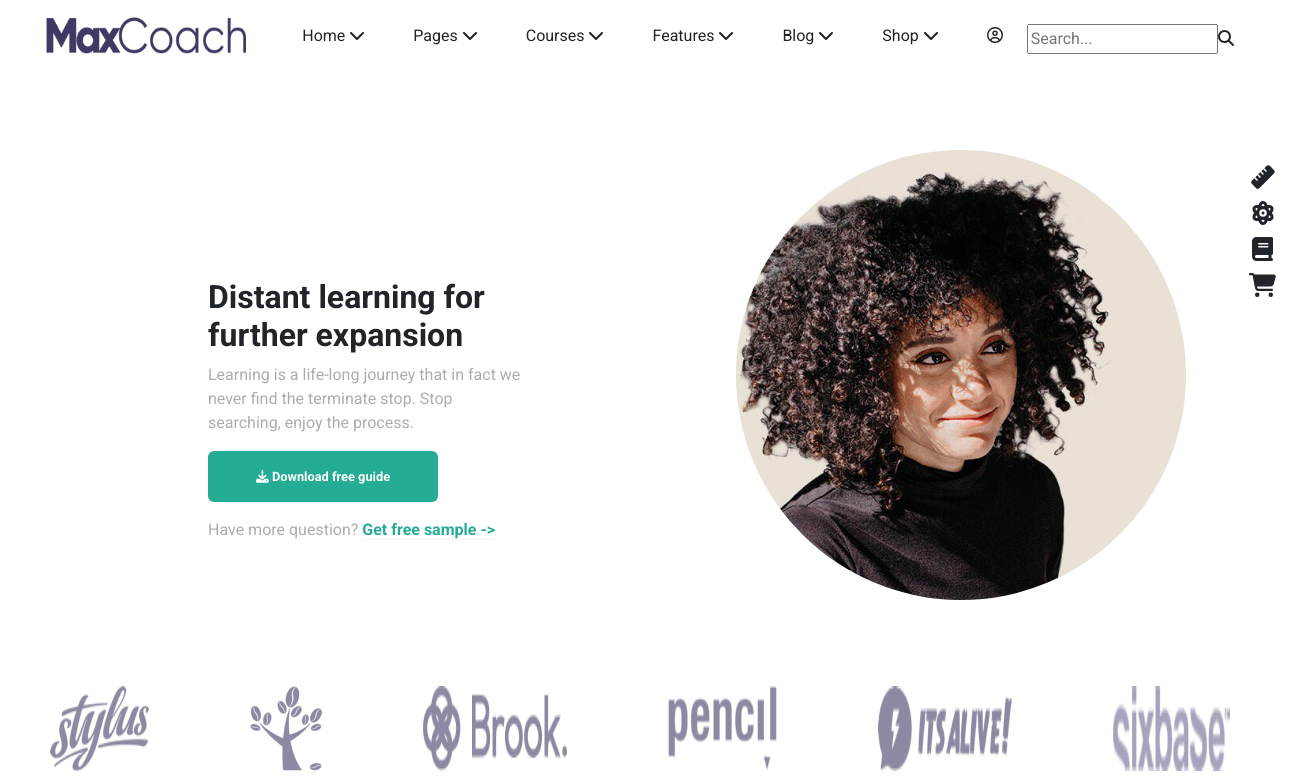
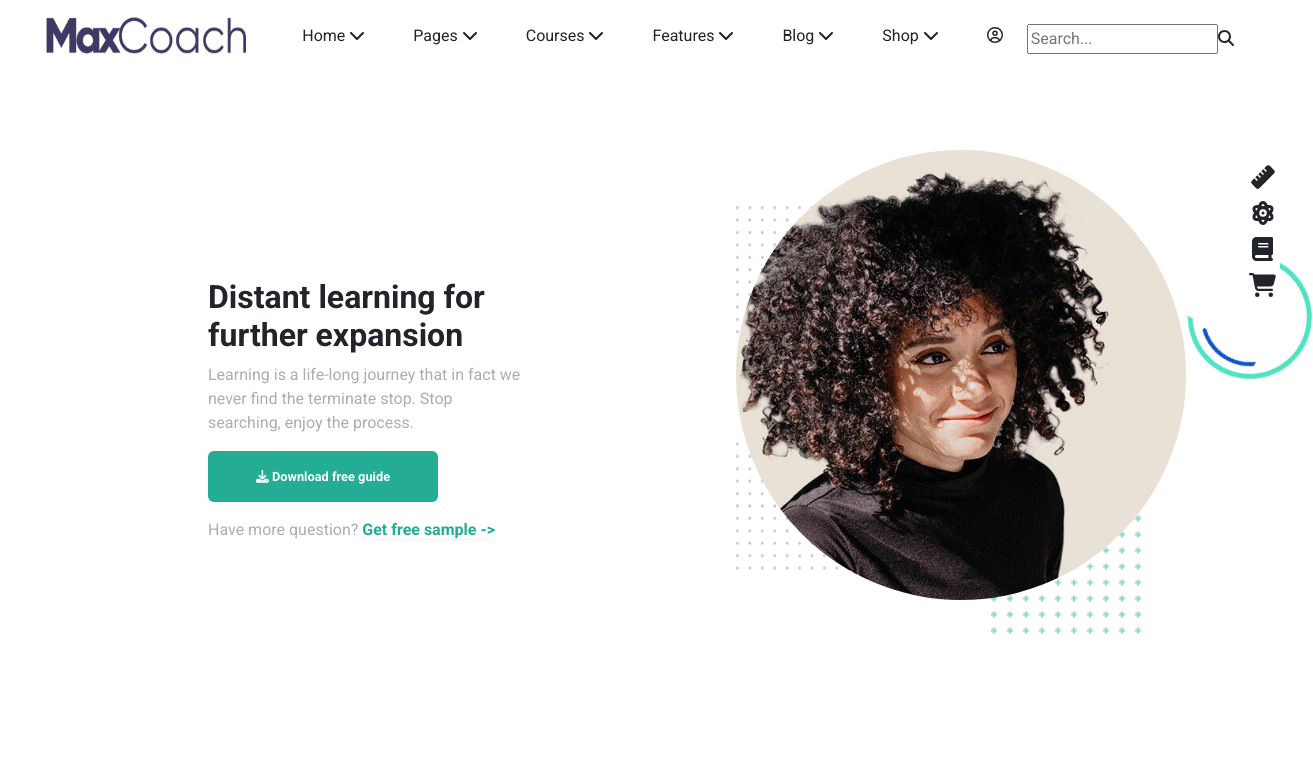
Before and after one commit to CastellucciLuca/proj-html-vuejs, a Vue app: page / in a window 1280 px wide. Shown: the top 780 px of the page, 1313 px wide, since content can reach past the window. Built offline with nearby package versions, Linux system fonts and the light colour scheme.

Commit message:
about-me img backgrounds

```diff
--- a/src/components/main-components/HeroMain.vue
+++ b/src/components/main-components/HeroMain.vue
@@ -24,17 +24,21 @@ export default {
 
                 <p>Have more question? <span class="green fw-bold">Get free sample -></span> </p>
             </div>
-
-            <img src="../../assets/img/about-me-profile-ohm4dxoearqbxny7q3bq1pzbdgofdx0tobbeqcvzd0.jpg" alt="about-me" class="about-me">
-
+            <div class="about-me-imgs position-relative text-center">
+                <img src="../../assets/img/maxcoach-shape-08.png" alt="" class="first-bg">
+                <img src="../../assets/img/maxcoach-shape-08.png" alt="" class="second-bg">
+                <img src="../../assets/img/maxcoach-shape-07-150x150.png" alt="" class="third-bg">
+                <img src="../../assets/img/maxcoach-shape-02.png" alt="" class="fourth-bg">
+                <img src="../../assets/img/about-me-profile-ohm4dxoearqbxny7q3bq1pzbdgofdx0tobbeqcvzd0.jpg" alt="about-me" class="about-me position-relative">
+            </div>
         </div>
-        <div class="wrapped-container d-flex justify-content-around clients">
-            <img src="../../assets/img/client-logo-01.png" alt="" class="client">
-            <img src="../../assets/img/client-logo-02.png" alt="" class="client">
-            <img src="../../assets/img/client-logo-03.png" alt="" class="client">
-            <img src="../../assets/img/client-logo-04.png" alt="" class="client">
-            <img src="../../assets/img/client-logo-05.png" alt="" class="client">
-            <img src="../../assets/img/client-logo-06.png" alt="" class="client">
+        <div class="wrapped-container me-5 p-5">
+            <img src="../../assets/img/client-logo-01.png" alt="client-logo1" class="client m-5">
+            <img src="../../assets/img/client-logo-02.png" alt="client-logo2" class="client m-5">
+            <img src="../../assets/img/client-logo-03.png" alt="client-logo3" class="client m-5">
+            <img src="../../assets/img/client-logo-04.png" alt="client-logo4" class="client m-5">
+            <img src="../../assets/img/client-logo-05.png" alt="client-logo5" class="client m-5">
+            <img src="../../assets/img/client-logo-06.png" alt="client-logo6" class="client m-5">
         </div>
 
         <div class="lateral-options position-absolute text-center fs-4 rounded-2">
@@ -71,13 +75,34 @@ export default {
             border-bottom: 1px solid $marked;
             cursor: pointer;
         }
-        img.client{
-            width: 50px;
-            height: 50px;
-        }
+
+    }
+    img.first-bg{
+        position: absolute;
+        top: 20%;
+        left: 0;
+        transform: translateY(-40%);
+
+    }
+    img.second-bg{
+        position: absolute;
+        top: 70%;
+        left: 0;
+        transform: translateY(-65%);
+    }
+    img.third-bg{
+        position: absolute;
+        bottom: 0;
+        right: 10%;
+        transform: translateY(-35%);
+    }
+    img.fourth-bg{
+        position: absolute;
+        right: 0;
+        top: 20%;
+        transform: translateX(100%);
     }
     img.about-me{
-        background-image: url(../../assets/img/maxcoach-shape-07-150x150.png);
         border-radius: 50%;
         width: 450px;
         height: 450px;
```
